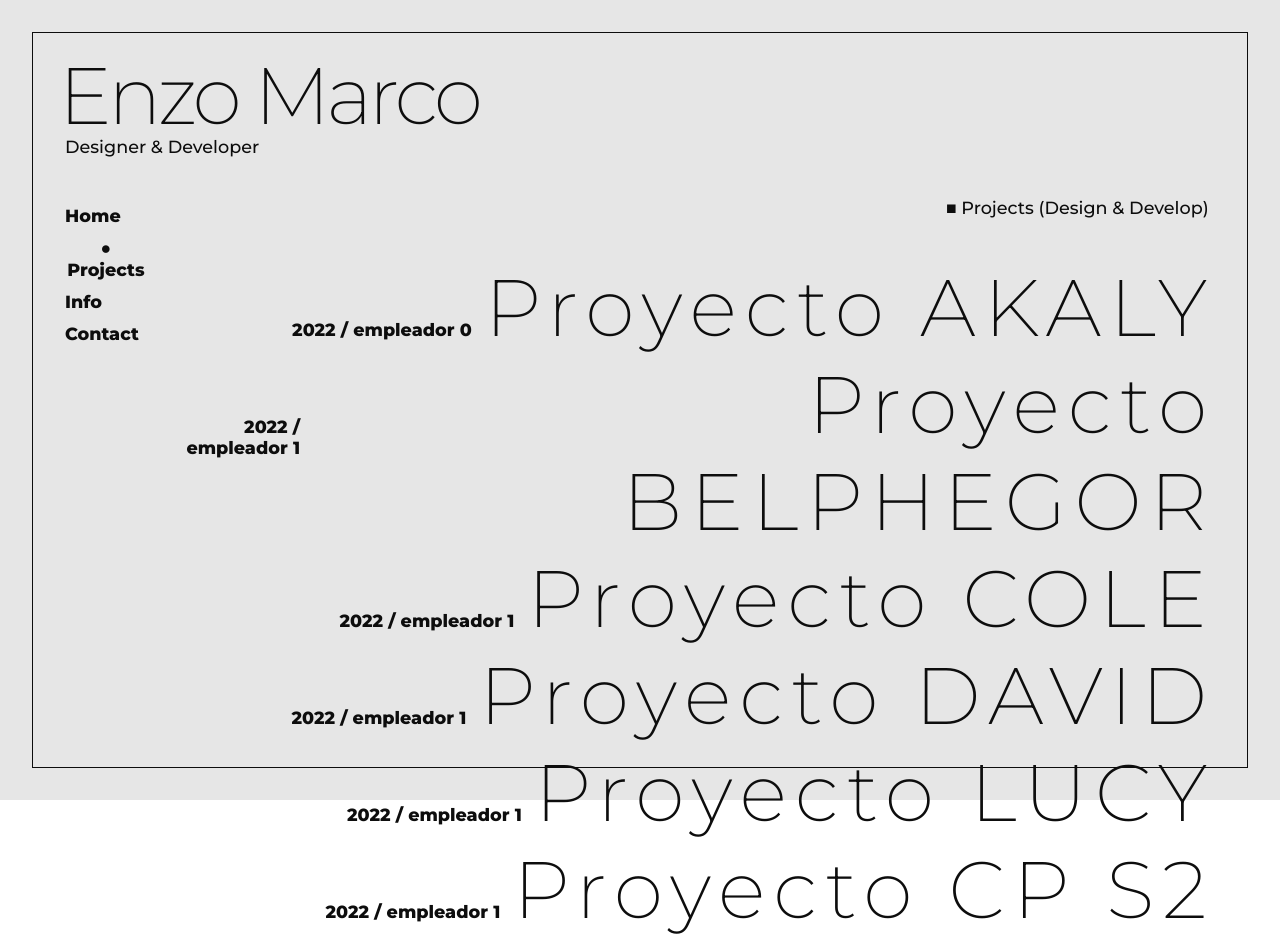
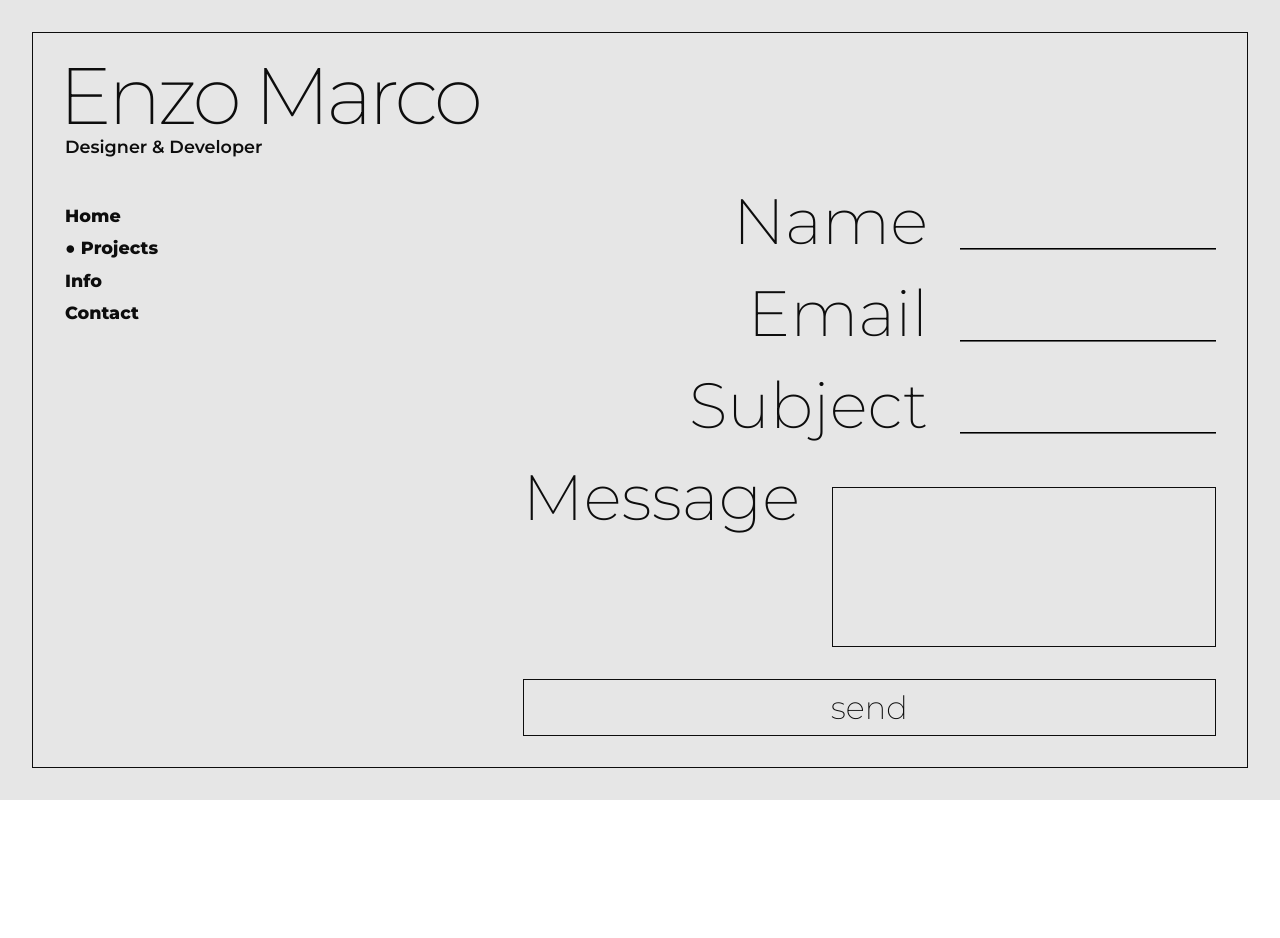
Before and after one commit to EnzoAMarco/portfolio, a React (Create React App) app in the folder rportfolio/: page / in a window 1280 px wide. After the commit the page ends 800 px from the top, so only its background shows below. Built offline with nearby package versions, Linux system fonts and the light colour scheme.

Commit message:
diseño form

```diff
--- a/rportfolio/package.json
+++ b/rportfolio/package.json
@@ -6,8 +6,10 @@
     "@testing-library/jest-dom": "^5.16.5",
     "@testing-library/react": "^13.4.0",
     "@testing-library/user-event": "^13.5.0",
+    "emailjs-com": "^3.2.0",
     "react": "^18.2.0",
     "react-dom": "^18.2.0",
+    "react-hook-form": "^7.38.0",
     "react-scripts": "5.0.1",
     "web-vitals": "^2.1.4"
   },
--- a/rportfolio/src/App.css
+++ b/rportfolio/src/App.css
@@ -66,7 +66,7 @@ button, input[type="submit"], input[type="reset"] {
 }
 
 .title{
-  font-weight: 200;
+  font-weight: 250;
   font-size: 5rem;
   margin-left: -.4rem;
   margin-top: -2.3vh;
@@ -74,7 +74,7 @@ button, input[type="submit"], input[type="reset"] {
 }
 
 .subtitle{
-  font-weight: 500;
+  font-weight: 600;
   font-size: 1.1rem;
   transform: translateY(-.5rem);
 }
@@ -128,3 +128,49 @@ button, input[type="submit"], input[type="reset"] {
 /* .section_projects{
   margin-right: -.5vw;
 } */
+
+/* contact */
+.contact_font{
+  font-weight: 200;
+  font-size: 4rem;
+}
+
+.form_contact{
+  display: flex;
+  flex-flow: column;
+  text-align: right;
+
+}
+
+.divs_contact{
+  display: flex;
+  flex-flow: row;
+  align-items: baseline;
+  column-gap: 2em;
+  justify-content: flex-end;
+}
+
+.iC, iC:focus{
+  border-top-style: hidden;
+  border-right-style: hidden;
+  border-left-style: hidden;
+  border-bottom-style: groove;
+  outline: none;
+}
+
+.inputs_contact{
+  font-size: 1.1rem;
+  margin: 3vh 0;
+  min-width: 20vw;
+  padding: 0 +.1vw;
+}
+
+.textA_contact{
+  font-size: 1.1rem;
+  margin-top: 1vh;
+  min-width: 30vw;
+  padding: 1vw;
+  resize: none;
+  line-height: 1.5em;
+  height: 20vh;
+}
--- a/rportfolio/src/App.js
+++ b/rportfolio/src/App.js
@@ -10,7 +10,7 @@ function App() {
     Border: '#fff'
   }
 
-  const [main, setMain] = useState('projects');
+  const [main, setMain] = useState('contact');
   const [theme, setTheme] = useState(colores.b);
   const [bg, setBg] = useState(colores.w);
 
@@ -31,7 +31,7 @@ function App() {
       border: `.5px solid ${theme}`}} >
         <header className='header ' style={{color: theme}}>
           <h1 className='title' >Enzo Marco</h1>
-          <h2 className='subtitle' onClick={()=>{changeTheme()}}>Designer & Developer</h2>
+          <h2 className='subtitle' onClick={()=> changeTheme()}>Designer & Developer</h2>
         </header>
         <div className='body'>
           <nav className='nav' style={{color: theme}}>
@@ -50,7 +50,7 @@ function App() {
               </li>
             </ul>
           </nav>
-          <Main main={main} theme={theme}/>
+          <Main main={main} theme={theme} bg={bg}/>
         </div>
       </div>
     </div>
--- a/rportfolio/src/components/Contact.js
+++ b/rportfolio/src/components/Contact.js
@@ -1,35 +1,100 @@
-import React from 'react'
+import React, {useRef} from 'react'
+import { useForm } from 'react-hook-form'
+import emailjs from 'emailjs-com'
 
-export default function Contact({theme}) {
+
+export default function Contact({theme, bg}) {
+
+  const { register, formState:{errors}, handleSubmit } = useForm();
+  const form = useRef();
+  console.log(form);
+
+  const onSubmit = (e) => {
+
+    emailjs.sendForm("service_2ga7ksy","template_e6szw5t", form.current, 'edZbTam8u8bby17z-')
+    .then(res=> console.log(res))
+    console.log(form);
+  }
+
   return (
     <main className='main_home main_margin' style={{color: theme}}>
       <section className='section_home'>
-        <p>
-          <span className='span_home'>
-            CONTACT
-          </span>
-          <span className='span_home'>
-            lorem lorem
-          </span>
-          <span className='span_home'>
-            lorem
-          </span>
-          <span className='span_home'>
-            lorem lorem lorem
-          </span>
-          <span className='span_home'>
-            diverse and inspiring.
-          </span>
-          <span className='span_home'>
-            lorem lorem
-          </span>
-          <span className='span_home'>
-            any work from overseas.
-          </span>
-          <span className='span_home'>
-            lorem lorem  zzzz
-          </span>
-        </p>
+        <form
+        className='form_contact'
+        ref={form}
+        onSubmit={handleSubmit(onSubmit)}>
+          <div>
+            <div className='divs_contact'>
+                <label className='contact_font'>Name</label>
+                <input
+                {...register('name')}
+                style={{
+                  background:bg,
+                  color:theme,
+                  borderColor:theme
+                }}
+                type='text'
+                className='inputs_contact iC'  ></input>
+            </div>
+            <div className='divs_contact'>
+              <label className='contact_font'>Email</label>
+              <input
+              {...register('email', {
+                required:true
+              })}
+              style={{
+                background:bg,
+                color:theme,
+                borderColor:theme
+              }}
+              type='email'
+              className=' inputs_contact iC'></input>
+              {errors.email?.type === 'required' && <p>Fill the email field</p>}
+            </div>
+          </div>
+          <div className='divs_contact'>
+            <label className='contact_font'>Subject</label>
+            <input
+            {...register('subject', {
+              required:true,
+              maxLength:30
+            })}
+            style={{
+              background:bg,
+              color:theme,
+              borderColor:theme
+            }}
+            type='text'
+            className=' inputs_contact iC'></input>
+            {errors.subject?.type === 'required' && <p>Fill the subject field</p>}
+          </div>
+          <div className='divs_contact'>
+            <label className='contact_font'>Message</label>
+            <textarea
+            {...register('message')}
+            style={{
+              background:bg,
+              color:theme,
+              borderColor:theme,
+              outline:'none'
+            }}
+            type='text'
+            className='textA_contact'></textarea>
+          </div>
+          <input
+          type='submit'
+          value='send'
+          style={{
+            border:'1px solid',
+            bordercolor:theme,
+            marginTop:'4vh',
+            fontSize:'2rem',
+            fontWeight:'200',
+            padding:'1vh 0'
+          }}
+          className='contact_font'
+          ></input>
+        </form>
       </section>
     </main>
   )
--- a/rportfolio/src/components/Main.js
+++ b/rportfolio/src/components/Main.js
@@ -6,13 +6,13 @@ import Projects from './Projects';
 
 
 
-export default function Main({main, theme}) {
+export default function Main({main, theme, bg}) {
 
   const obj  = {
-    home: <Home theme={theme}/>,
-    projects: <Projects theme={theme}/>,
-    info: <Info theme={theme}/>,
-    contact: <Contact theme={theme}/>,
+    home: <Home theme={theme} bg={bg}/>,
+    projects: <Projects theme={theme} bg={bg}/>,
+    info: <Info theme={theme} bg={bg}/>,
+    contact: <Contact theme={theme} bg={bg}/>,
   }
   // console.log(obj)
   // console.log(obj[main.main], 'obj')
```
Also changed, not shown: 1 other file (tests, documents, lock files or other folders).
